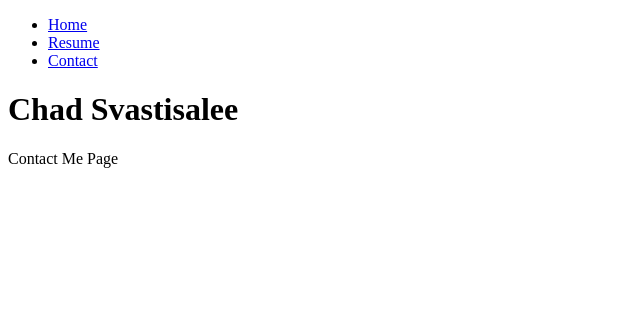
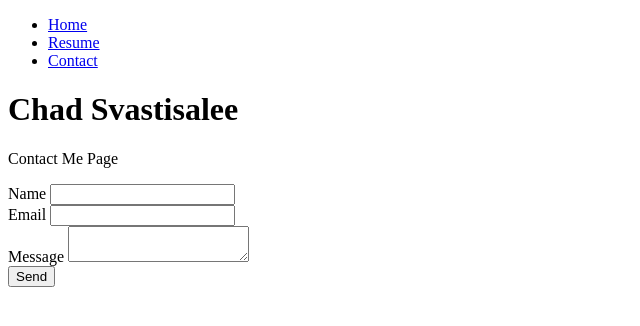
Before and after one commit to swasgrafx/swasgrafx.github.io, a plain HTML site: page contact.html in a window 1280 px wide. Shown: the whole page, without its empty margins (0-640 px from the left). Drawn offline with Linux system fonts and the light colour scheme.

Commit message:
Added Contact Form and Thanks

```diff
--- a/contact.html
+++ b/contact.html
@@ -15,5 +15,27 @@
     </nav>
 <h1>Chad Svastisalee</h1>
 <p>Contact Me Page</p>
+<form action="https://formspree.io/chad@killer-sites.com" method="POST">
+    <div>
+        <label for="name">Name</label>
+        <input id="name" type="text" name="name">
+    </div>
+    <div>
+        <label for="email">Email</label>
+        <input id="email" type="text" name="_replyto">
+    </div>
+    <div>
+        <label for="message">Message</label>
+        <textarea id="message" name="message"></textarea>
+    </div>
+    <div>
+        <input type="hidden" name="_subject" value="New submission!">
+    </div>
+    <div>
+        <input type="submit" value="Send">
+    </div>
+    <input type="text" name="_gotcha" style="display:none">
+    <input type="hidden" name="_next" value="//swasgrafx.github.io/thanks.html">
+</form>
 </body>
 </html>
```
Also changed, not shown: thanks.html (added, +22 -0 lines).
